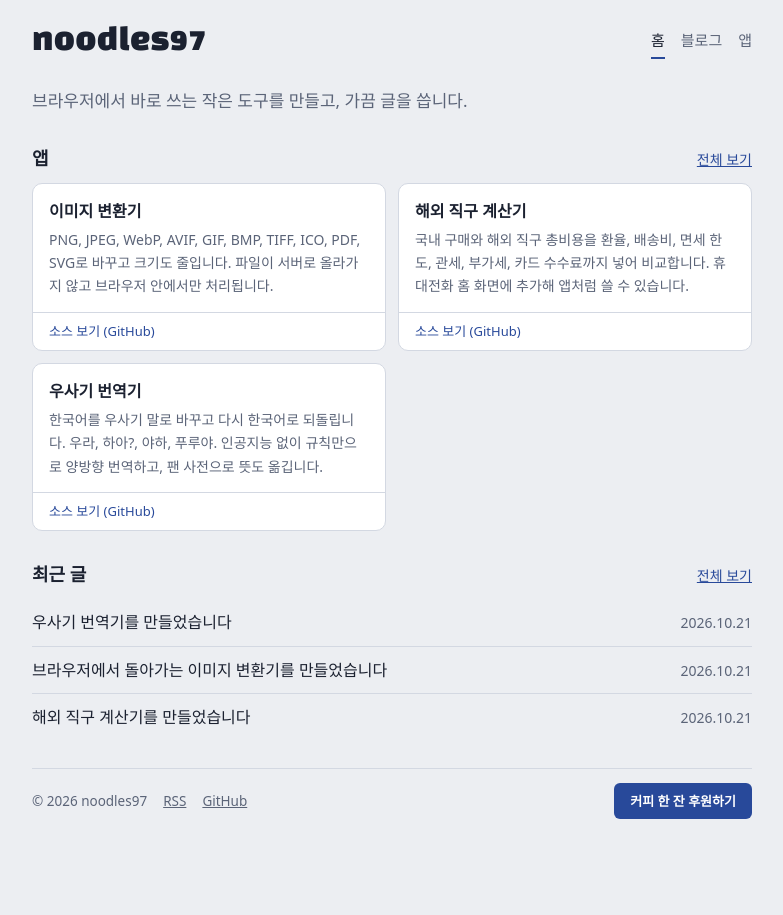
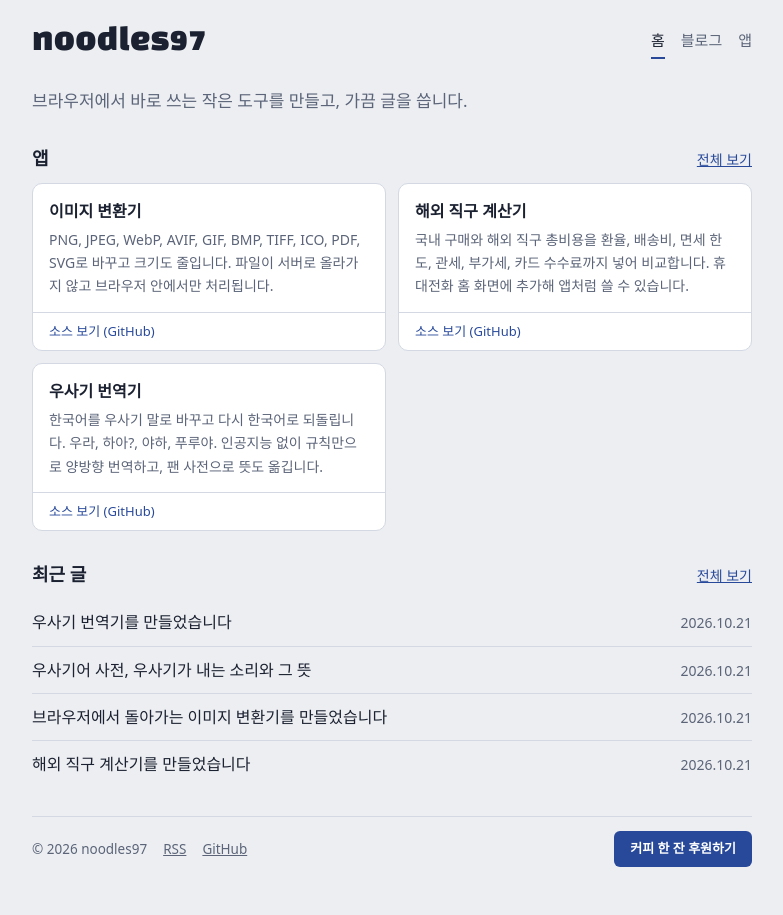
Before and after one commit to noodles97/noodles97.github.io, a Jekyll site: the page built from index.html, in a window 1280 px wide. Shown: the whole page, without its empty margins (248-1031 px from the left). Built offline with Jekyll 4.4.1, drawn with Linux system fonts in a browser that asks for light colours; some web fonts are replaced; part of the change alters nothing that is shown.

Commit message:
우사기어 사전 글 추가, 소개 글에서 사전 글로 연결
Co-Authored-By: Claude Fable 5.1 <noreply@anthropic.com>
Claude-Session: https://claude.ai/code/session_014dxx4G4nsDXr9ppbCLsvx3

```diff
--- /dev/null
+++ b/_posts/2026-10-21-usagi-language.md
@@ -0,0 +1,76 @@
+---
+title: 우사기어 사전, 우사기가 내는 소리와 그 뜻
+tags: [치이카와]
+---
+
+치이카와의 우사기는 뜻이 있는 말을 하지 않고 "우라", "야하", "하아?" 같은 소리만 냅니다. 작가가 뜻을 정해 둔 적은 없어서, 팬들이 원작의 장면을 보고 "이 소리는 이럴 때 낸다"고 정리한 목록이 있습니다. [우사기 번역기](https://noodles97.github.io/usagi-translator/)의 회화 모드는 그 목록을 그대로 씁니다. 이 글은 번역기에 넣은 사전을 출처와 함께 적어 둔 것입니다.
+
+## 출처
+
+이 글의 표는 다음 두 자료를 그대로 옮긴 것입니다.
+
+- 일본 팬이 정리한 「うさぎ語 ／ 訳」 목록. 우사기의 소리를 원작 장면별로 모으고 뜻을 붙인 것으로, 효과음은 우사기 말풍선에서 난 소리로 한정했다고 적혀 있습니다.
+- 그 목록을 우리말로 옮긴 농담곰 마이너 갤러리의 [「우사기어 정리」](https://gall.dcinside.com/mgallery/board/view/?id=nongdamgom&no=11608) (2022년경). 아래 한글 표기와 뜻은 이 글의 표현을 따랐습니다.
+
+둘 다 공식 설정이 아니라 팬의 해석입니다. 같은 소리를 다르게 풀이한 자료도 많아서, 표 아래에 따로 적었습니다.
+
+## 우사기 말
+
+| 한글 | 원문 | 뜻 | 쓰는 때 |
+|---|---|---|---|
+| 야하 | ヤハ | 찾았다, 맞장구 | 누군가나 어떤 물건을 찾았을 때, 맞장구칠 때 |
+| 우라 | ウラ | 최근, 맞장구 | "최근"이라는 뜻, 맞장구칠 때 |
+| 푸루야 | プルヤ | 그치?, 같이 가자, 힘내 | 공감을 요구할 때, 초대하거나 따라오라고 할 때, 응원할 때 |
+| 푸루 | プル | 알겠어, 풀 이름 | "알겠어". 어떤 풀(잡초)의 이름이기도 함 |
+| 우-라- | ウーラー | 거대하다 | 엄청 큰 것을 봤을 때 |
+| 하아? | ハア？ | 뭐야?, 깜짝 | "뭐야?", 놀랐을 때 |
+| 하아? 하아? | ハア？ハア？ | 왜? | 이유를 물을 때 |
+| 후응 | フゥン | 맞아 | 긍정할 때 |
+| 쥬르리 | じゅるり | 군침 | 식욕이 생길 때 |
+| 우라라라라라라아! | ウラララララア！ | 신난다 | 텐션이 올라갈 때 |
+| 야아아아아앗! | ヤァアアアッ！ | 간다 | 기세등등할 때 (1) |
+| 하아아아아앗! | ハアアアア！ | 으랏차 | 기세등등할 때 (2) |
+| 야하야하야하! | ヤハヤハヤハ | 가자 | 기세등등할 때 (3) |
+| 야핫! 으핫! | ャハッ.ッハッ. | 얍 | 기세등등할 때 (4) |
+| 푸루루루루루 | プルルルルル | 즐겁다, 기쁘다 | 즐거울 때, 기쁠 때 |
+| 야푸 | ヤプ | 풍덩 | 물속에 들어갈 때 |
+| 미야아아 | みャアアア | 어서오세요 | 손님을 맞을 때 |
+| 후으-응 | フゥーン | 흥, 어때? | 득의양양할 때 |
+| 우-이- | ウー.イー. | 모르겠어 | 풀리지 않을 때 |
+| 이- | イ～ | 이거 봐봐 | 보여주고 싶을 때 |
+| 하앗핫! | ハアッハッ | (춤) | 춤출 때 |
+| 유후후후후후후후후후~ | ユフフフフフフフフゥ～ | 생일 축하해 | 생일 축하 노래 |
+| 우아 | ウア | 맛있다 | 맛있을 때 |
+| 츠츠우라우라 | ツツウラウラ | 방방곡곡 | 어디 다녀왔냐는 물음에 「津々浦々」라고 답한 장면에서 |
+| 샤아아아우라라라랏세에- | シャアアアゥララララッセェー | 어서오세요 | 손님을 맞을 때 |
+| 푸루야우라우라 | プルャウラウラ | (해독 불가) | 팬들도 아직 못 푼 말 |
+
+## 효과음
+
+우사기 말풍선에서 난 소리입니다.
+
+| 한글 | 원문 | 뜻 | 쓰는 때 |
+|---|---|---|---|
+| 사쿳 | サクッ | 바삭 | 쿠키 같은 것을 먹을 때 |
+| 즈고쿳 | ズゴクッ | 쭈욱 | 빙수 남은 국물을 마실 때 |
+| 슛 | シュッ | 쏙 | 혀를 집어넣을 때 |
+| 후와리 | フワリ | 살랑살랑 | 꼬리를 흔들 때 |
+| 하굿 | はぐッ / ハグッ | 냠 | 밥 같은 것을 먹을 때 |
+| 무샤무샷 | むしゃムシャッ | 우물우물 | 씹는 소리 |
+| 조조조 | ぞぞぞ | 후루룩 | 메밀국수를 먹을 때 |
+| 우로루 | ウロル | 달고 맛있다 | 달콤한 것을 먹을 때 |
+| 쥬.페로.. | ジュ.ペロ.. | 할짝 | 핥을 때 |
+| 푸룻푸랏 | プルップラッ | (자랑) | 자랑할 때 |
+
+## 다른 자료의 해석
+
+같은 소리를 두고 자료마다 해석이 갈립니다. 번역기에는 위 표만 넣었지만, 참고로 적어 둡니다.
+
+- "야하"를 인사나 기쁨의 표현으로 보는 글이 많습니다. "우라"는 긍정의 대답, 기합, 뭔가를 보여줄 때 내는 소리로 풀이하기도 하고, 반대로 의문이나 불만, 거부로 보는 글도 있습니다. "하아?"는 거의 모든 자료가 놀람이나 되물음으로 봅니다. "후응"은 맞장구 또는 득의양양한 표정으로 갈립니다. ([manga-game.com의 うさぎ語 해설](https://manga-game.com/tiikawa-usagi/), [くらしの困りごと手帖의 ヤハ・ウラ・ハァ？ 고찰](https://kiki710.hatenablog.com/entry/2025/11/20/155519), [chiikawabiyori의 うさぎの言語](https://chiikawabiyori.com/articles/chiikawa-usagi-personality-language-mystery), [ponblog의 うさぎ構文まとめ](https://ponblog.xyz/chiikawa-usagi-syntax/))
+- 원작 회차별로 우사기가 낸 소리를 모은 목록은 [ちいかわまとめ의 うさぎの奇声 まとめ](https://chiikawa.hatenablog.jp/entry/character/%E3%81%86%E3%81%95%E3%81%8E/%E5%A5%87%E5%A3%B0%E9%9B%86)와 [うさぎの口癖 まとめ](https://chiikawa.hatenablog.jp/entry/2021/12/03/143810)에 있습니다. 한국어 자료로는 [나무위키 토끼(먼작귀)](https://namu.wiki/w/%ED%86%A0%EB%81%BC(%EB%A8%BC%EC%9E%91%EA%B7%80))와 [치이카와 위키 토끼](https://chiikawa.fandom.com/ko/wiki/%ED%86%A0%EB%81%BC) 문서가 있습니다.
+- 우사기의 소리를 프로그래밍 언어로 만든 [Chiikawa usagi language](https://github.com/wrobobear/Chiikawa_usagi_language)는 "우라"를 긍정(true), "하"를 의문(if), "푸루루루루"를 흥분(return)으로 썼습니다.
+- 영어 더빙판 기사에 따르면 우사기 말에는 공식 정의가 없어서 번역팀도 장면에서 읽어 내는 데서 시작한다고 합니다.
+
+## 번역기에서는
+
+회화 모드에서 한국어를 넣으면 위 표의 뜻에 해당하는 말을 찾아 우사기 말로 바꾸고, 표에 없는 말은 추임새로 채웁니다. 반대로 우사기 말을 넣으면 표의 뜻으로 풀고, 어떤 상황에서 쓰는 말인지도 보여 줍니다. 한글, 가타카나, 히라가나 표기와 "하아아아아?"처럼 길게 끈 소리도 같은 말로 봅니다. 표에 더할 말이나 고칠 뜻이 있으면 [GitHub](https://github.com/noodles97/noodles97.github.io/tree/main/usagi-translator)의 `usagi.js` 사전 부분을 고치면 됩니다.
--- a/_posts/2026-10-21-usagi-translator.md
+++ b/_posts/2026-10-21-usagi-translator.md
@@ -10,7 +10,7 @@ tags: [앱]
 - **암호 모드**는 한글 한 글자를 초성·중성·종성으로 나누고 각각을 우사기 소리로 바꿉니다. 초성은 "우라" 계열, 중성은 "하아?"·"야하" 계열, 받침은 "푸루야"·"후응"·"프루루" 계열이라 어디서 글자가 끊기는지 알 수 있고, 그래서 그대로 되돌릴 수 있습니다. "안녕"은 "우 하 푸루야 우라아 야아 프루루"가 됩니다. 말 사이의 띄어쓰기는 "!"로 적어서 "우라 야하! 우랏 하아!"처럼 우사기가 외치는 모양이 됩니다.
 - 로마자, 숫자, 가나, 한자는 "뿌" 뒤에 글자 번호를 붙여 적고, 문장 부호와 이모지는 그대로 둡니다. 어떤 글을 넣어도 왕복이 됩니다. 한글 표기와 가타카나 표기(ウラ ハァ？ ヤハ)를 고를 수 있고, 두 표기가 섞여 있어도 풀립니다.
 - **회화 모드**는 팬들이 정리한 우사기어 사전으로 뜻을 옮깁니다. "찾았다"는 "야하!", "뭐야?"는 "하아?", "왜?"는 "하아? 하아?", "그치?"는 "푸루야", "알겠어"는 "푸루", "맞아"는 "후응", "거대하다"는 "우-라-", "모르겠어"는 "우-이-", "이거 봐봐"는 "이-", "군침"은 "쥬르리", "맛있다"는 "우아", "생일 축하해"는 "유후후후~"가 되고, 쿠키를 먹으면 "사쿳", 꼬리를 흔들면 "후와리" 같은 효과음도 나옵니다. 사전에 없는 말은 추임새로 바뀝니다. 반대로 우사기 말을 넣으면 뜻과 함께 어떤 상황에서 쓰는 말인지 풀이가 나오고, 한글·가타카나·히라가나 표기를 모두 알아봅니다.
-- 우사기 말의 뜻은 공식 설정이 아니라, 일본 팬이 원작 장면을 보고 정리한 「うさぎ語 訳」 목록과 그것을 우리말로 옮긴 [농담곰 갤러리의 우사기어 정리](https://gall.dcinside.com/mgallery/board/view/?id=nongdamgom&no=11608)를 그대로 따랐습니다. 전체 사전과 출처는 앱 아래쪽에 있습니다.
+- 우사기 말의 뜻은 공식 설정이 아니라, 일본 팬이 원작 장면을 보고 정리한 「うさぎ語 訳」 목록과 그것을 우리말로 옮긴 [농담곰 갤러리의 우사기어 정리](https://gall.dcinside.com/mgallery/board/view/?id=nongdamgom&no=11608)를 그대로 따랐습니다. 사전 전체와 다른 자료의 해석은 [우사기어 사전 글](/blog/2026/10/21/usagi-language/)에 출처와 함께 적어 두었고, 앱 아래쪽에서도 볼 수 있습니다.
 - 링크 공유를 누르면 암호가 주소에 붙은 링크가 만들어지고, 받은 사람은 열자마자 한국어로 풀어 볼 수 있습니다. 모든 처리가 브라우저 안에서 끝나고, 휴대전화에서는 홈 화면에 추가해 앱처럼 쓸 수 있습니다.
 
 소스는 [GitHub](https://github.com/noodles97/noodles97.github.io/tree/main/usagi-translator)에 있고, 고치거나 가져다 쓰셔도 됩니다.
```
